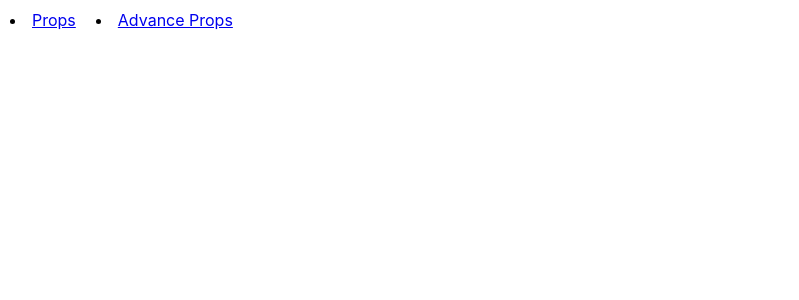
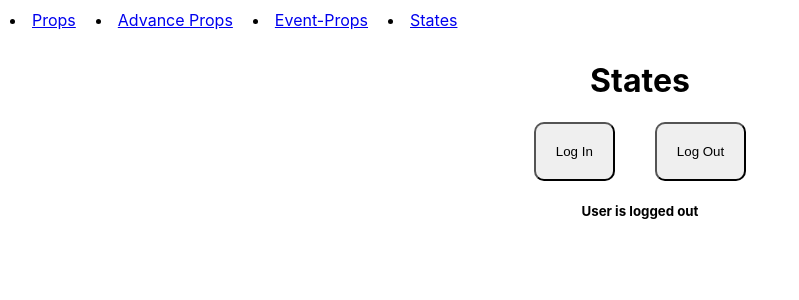
Before and after one commit to Apu-Emdad/Learning-React-Typescript, a React (Create React App) app: page /states in a window 1280 px wide. Before the commit this address had no page. Shown: the top 300 px of the page, without its empty margins (0-799 px from the left). Built offline with nearby package versions, Linux system fonts and the light colour scheme.

Commit message:
state  variable

```diff
--- a/src/App.tsx
+++ b/src/App.tsx
@@ -4,25 +4,36 @@ import "./App.css";
 import Greet from "./components/Greet";
 import { BrowserRouter, Routes, Navigate, Route, Link } from "react-router-dom";
 import Status from "./components/Status";
+import AdvancedProps from "./pages/AdvancedProps";
+import EventProps from "./pages/EventProps";
+import States from "./pages/States";
 
 function App() {
   return (
     <div className="App">
       <BrowserRouter>
-        <div style={{ display: "flex" }}>
+        <nav style={{ display: "flex" }}>
           <li style={{ padding: "10px" }}>
             <Link to="/greet">Props</Link>
           </li>
           <li style={{ padding: "10px" }}>
-            <Link to="/status">Advance Props</Link>
+            <Link to="/advanced-props">Advance Props</Link>
           </li>
-        </div>
+          <li style={{ padding: "10px" }}>
+            <Link to="/event-props">Event-Props</Link>
+          </li>
+          <li style={{ padding: "10px" }}>
+            <Link to="/states">States</Link>
+          </li>
+        </nav>
         <Routes>
           <Route
             path="/greet"
             element={<Greet name="STC" messageCount={10} isLoggedIn={true} />}
           />
-          <Route path="/status" element={<Status status="loading" />} />
+          <Route path="/advanced-props" element={<AdvancedProps />} />
+          <Route path="/event-props" element={<EventProps />} />
+          <Route path="/states" element={<States />} />
         </Routes>
       </BrowserRouter>
     </div>
--- /dev/null
+++ b/src/components/Button.tsx
@@ -0,0 +1,17 @@
+import React from "react";
+type ButtonProps = {
+  // handleClick: (event: React.MouseEvent<HTMLButtonElement>, id: number) => void;
+  handleClick: (event: any, id: number) => void;
+};
+const Button = (props: ButtonProps) => {
+  return (
+    <button
+      style={{ padding: "10px", cursor: "pointer" }}
+      onClick={(event) => props.handleClick(event, 1)}
+    >
+      Click Me
+    </button>
+  );
+};
+
+export default Button;
--- /dev/null
+++ b/src/components/Heading.tsx
@@ -0,0 +1,9 @@
+import React from "react";
+type HeadingProps = {
+  children: string;
+};
+const Heading = (props: HeadingProps) => {
+  return <h4>{props.children}</h4>;
+};
+
+export default Heading;
--- /dev/null
+++ b/src/components/Input.tsx
@@ -0,0 +1,17 @@
+import React from "react";
+type InputProps = {
+  defaultValue: string;
+  handleChange: (event: any) => void;
+};
+
+const Input = (props: InputProps) => {
+  return (
+    <input
+      type="text"
+      defaultValue={props.defaultValue}
+      onChange={(event) => props.handleChange(event)}
+    />
+  );
+};
+
+export default Input;
--- /dev/null
+++ b/src/components/Login.tsx
@@ -0,0 +1,33 @@
+import React, { useState } from "react";
+
+const Login = () => {
+  const [isLoggedIn, setIsLoggedIn] = useState(false);
+  const buttonStyle = {
+    padding: "20px",
+    borderRadius: "10px",
+    margin: "0px 20px",
+  };
+
+  const handleLogin = () => {
+    setIsLoggedIn(true);
+    console.log("Logged in");
+  };
+  const handleLogOut = () => {
+    setIsLoggedIn(false);
+    console.log("Logged Out");
+  };
+
+  return (
+    <div>
+      <button style={buttonStyle} onClick={handleLogin}>
+        Log In
+      </button>
+      <button style={buttonStyle} onClick={handleLogOut}>
+        Log Out
+      </button>
+      <h5>User is {isLoggedIn ? "logged in" : "logged out"}</h5>
+    </div>
+  );
+};
+
+export default Login;
--- /dev/null
+++ b/src/components/Oscar.tsx
@@ -0,0 +1,9 @@
+import React from "react";
+type OscarProps = {
+  children: React.ReactNode;
+};
+const Oscar = (props: OscarProps) => {
+  return <div>{props.children}</div>;
+};
+
+export default Oscar;
--- a/src/components/Status.tsx
+++ b/src/components/Status.tsx
@@ -17,7 +17,7 @@ const Status = (props: StatusProps) => {
   }
   return (
     <div>
-      <h2>Status - {message}</h2>
+      <h3>Status - {message}</h3>
     </div>
   );
 };
--- /dev/null
+++ b/src/pages/AdvancedProps.tsx
@@ -0,0 +1,19 @@
+import React from "react";
+import Status from "../components/Status";
+import Heading from "../components/Heading";
+import Oscar from "../components/Oscar";
+
+const AdvancedProps = () => {
+  return (
+    <div>
+      <h1>Advanced props</h1>
+      <Status status="loading" />
+      <Heading>Placeholder text</Heading>
+      <Oscar>
+        <Heading>The oscar goes Leonardo Dicaprio</Heading>
+      </Oscar>
+    </div>
+  );
+};
+
+export default AdvancedProps;
--- /dev/null
+++ b/src/pages/EventProps.tsx
@@ -0,0 +1,21 @@
+import React from "react";
+import Button from "../components/Button";
+import Input from "../components/Input";
+
+const EventProps = () => {
+  const handleClick = (event: any, id: number) => {
+    console.log("clicked", event, id);
+  };
+  const handleChange = (event: any) => {
+    console.log("event:", event.target.value);
+  };
+  return (
+    <div>
+      <h1>Event Props</h1>
+      <Button handleClick={handleClick} />
+      <Input defaultValue="asdf" handleChange={handleChange} />
+    </div>
+  );
+};
+
+export default EventProps;
--- /dev/null
+++ b/src/pages/States.tsx
@@ -0,0 +1,13 @@
+import React from "react";
+import Login from "../components/Login";
+
+const States = () => {
+  return (
+    <div>
+      <h1>States</h1>
+      <Login />
+    </div>
+  );
+};
+
+export default States;
```
Also changed, not shown: 1 other file (tests, documents, lock files or other folders).
